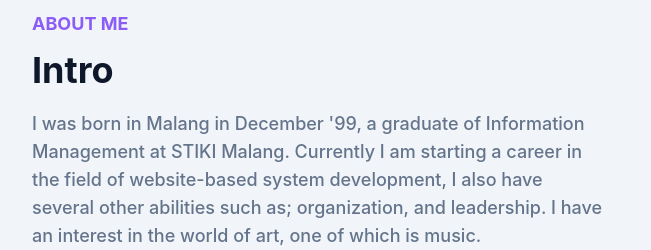
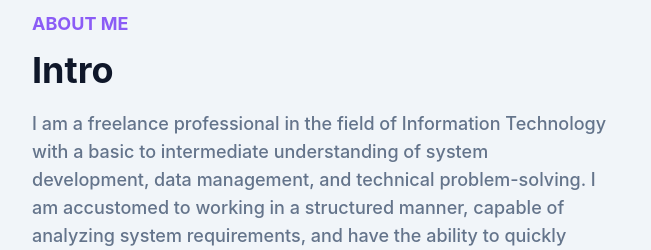
Before and after one commit to andik11/andik11.github.io, a website: page index.html in a window 1280 px wide. Shown: the part 550-800 px from the top of the page, 0-651 px from the left. Drawn offline with Linux system fonts and the light colour scheme.

Commit message:
Update index.html

```diff
--- a/index.html
+++ b/index.html
@@ -106,7 +106,7 @@
                 <div class="w-full px-4 mb-10 lg:w-1/2">
                     <h4 class="font-bold uppercase text-primary text-lg mb-3">About Me</h4>
                     <h2 class="font-bold text-dark text-3xl mb-5 max-w-md lg:text-4xl dark:text-white">Intro</h2>
-                    <p class="font-medium text-base text-secondary max-w-xl lg:text-lg">I was born in Malang in December '99, a graduate of Information Management at STIKI Malang. Currently I am starting a career in the field of website-based system development, I also have several other abilities such as; organization, and leadership. I have an interest in the world of art, one of which is music.</p>
+                    <p class="font-medium text-base text-secondary max-w-xl lg:text-lg">I am a freelance professional in the field of Information Technology with a basic to intermediate understanding of system development, data management, and technical problem-solving. I am accustomed to working in a structured manner, capable of analyzing system requirements, and have the ability to quickly learn new technologies. I possess good communication skills, can work independently or in a team, and am committed to providing effective and efficient IT solutions.</p>
                 </div>
                 <div class="w-full px-4 lg:w-1/2">
                     <h3 class="font-bold text-dark text-2xl mb-4 lg:text-3xl lg:pt-10 dark:text-white">Social Media</h3>
```
